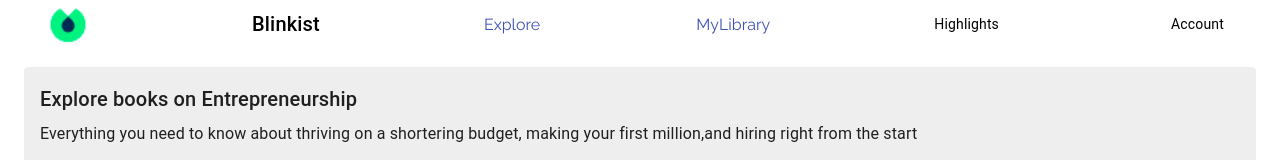
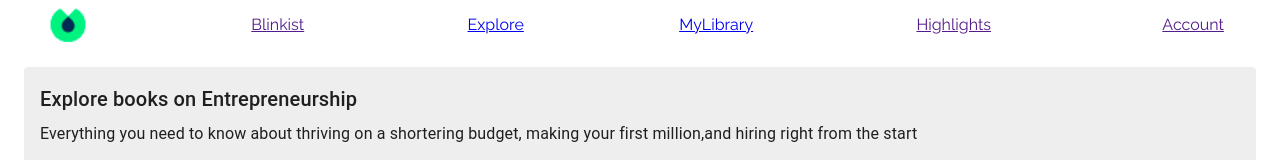
Before and after one commit to satyagopal1233/blinkist-react-new, a React (Create React App) app: page /book/enterpreneureship in a window 1280 px wide. Shown: the top 160 px of the page. Built offline with nearby package versions, Linux system fonts and the light colour scheme; no server answers.

Commit message:
before applying styles and themes

```diff
--- a/src/components/atoms/organisms/Header.js
+++ b/src/components/atoms/organisms/Header.js
@@ -5,11 +5,11 @@
   makeStyles,
   Typography,
   Button,
-  Link,
   Paper,
-  Avatar
+  Avatar,
+  Container
 } from "@material-ui/core";
-
+import { Link } from "react-router-dom";
 import React, { useState } from 'react';
 import SearchIcon from "@material-ui/icons/Search";
 import Toolbar from "@material-ui/core/Toolbar";
@@ -79,6 +79,8 @@
           <Button style={{ flexGrow: 1 }}>Account</Button>
         </Toolbar>
       </AppBar>*/}
+
+
       <Toolbar
         component="nav"
         variant="dense"
@@ -107,8 +109,7 @@
 
 
           <Link
-            to=""
-             href="/book/myLibrary">
+            to={{pathname: '/book/myLibrary'}}>
             MyLibrary
           </Link>
           <Link
@@ -133,6 +134,7 @@
           </Link>
 
       </Toolbar>
+
       {show &&
         <ExploreDropdown/>  }
     </>
--- a/src/components/atoms/organisms/SearchBookAutoComplete/index.js
+++ b/src/components/atoms/organisms/SearchBookAutoComplete/index.js
@@ -3,6 +3,8 @@
 import React, { useEffect, useState } from "react";
 import TextField from "@material-ui/core/TextField";
 import Grid from "@material-ui/core/Grid";
+import { Link } from "react-router-dom";
+import { Button } from "@material-ui/core";
 function SearchBookAutoComplete(props) {
   const books = props.bookArray;
 
@@ -15,6 +17,9 @@
 
     setBookMatch(matches);
   };
+  const displayBookCard = (book)=>{
+    console.log(book.name);
+  };
   return (
     <>
       <TextField
@@ -26,7 +31,7 @@
       <br />
       <ul>
         {bookMatch &&
-          bookMatch.map((book) => <li key={book.name}>{book.name}</li>)}
+          bookMatch.map((book) => <li key={book.name}><Link to={{pathname: '/book/displayBookCard',state:book}}>{book.name}</Link></li>)}
       </ul>
     </>
   );
--- /dev/null
+++ b/src/components/molecules/DisplayBookCard/index.js
@@ -0,0 +1,13 @@
+import React from 'react';
+import BookCard from '../BookCard';
+function DisplayBookCard({history,location}){
+
+
+
+    return(
+
+        <BookCard book={location.state}/>
+
+    );
+}
+export default DisplayBookCard;
--- a/src/pages/MyLibrary.js
+++ b/src/pages/MyLibrary.js
@@ -12,6 +12,7 @@
 import { Explore } from "@material-ui/icons";
 import Explorer from "../components/molecules/Explorer";
 import "@fontsource/raleway";
+import DisplayBookCard from "../components/molecules/DisplayBookCard";
 
 const useStyles = makeStyles((theme) => ({
 
@@ -78,11 +79,14 @@
          <br/>
 
 
-           <Route path="/book/enterpreneureship">
-              <Explorer/>
+           <Route path="/book/enterpreneureship" component={Explorer}>
+
           </Route>
           <Route path="/book/myLibrary">
               <BookCardGrid/>
+          </Route>
+          <Route path="/book/displayBookCard" component={DisplayBookCard}>
+
           </Route>
 
       </Container>
```
